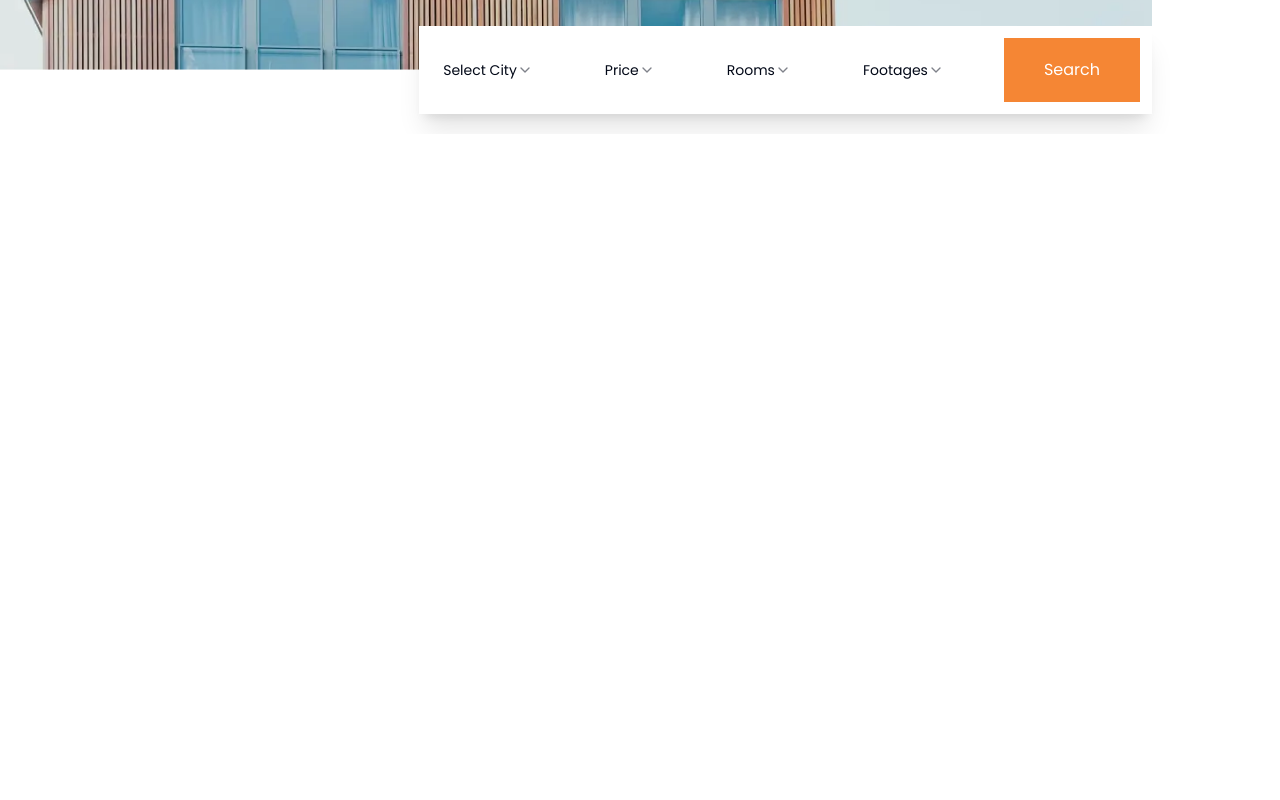
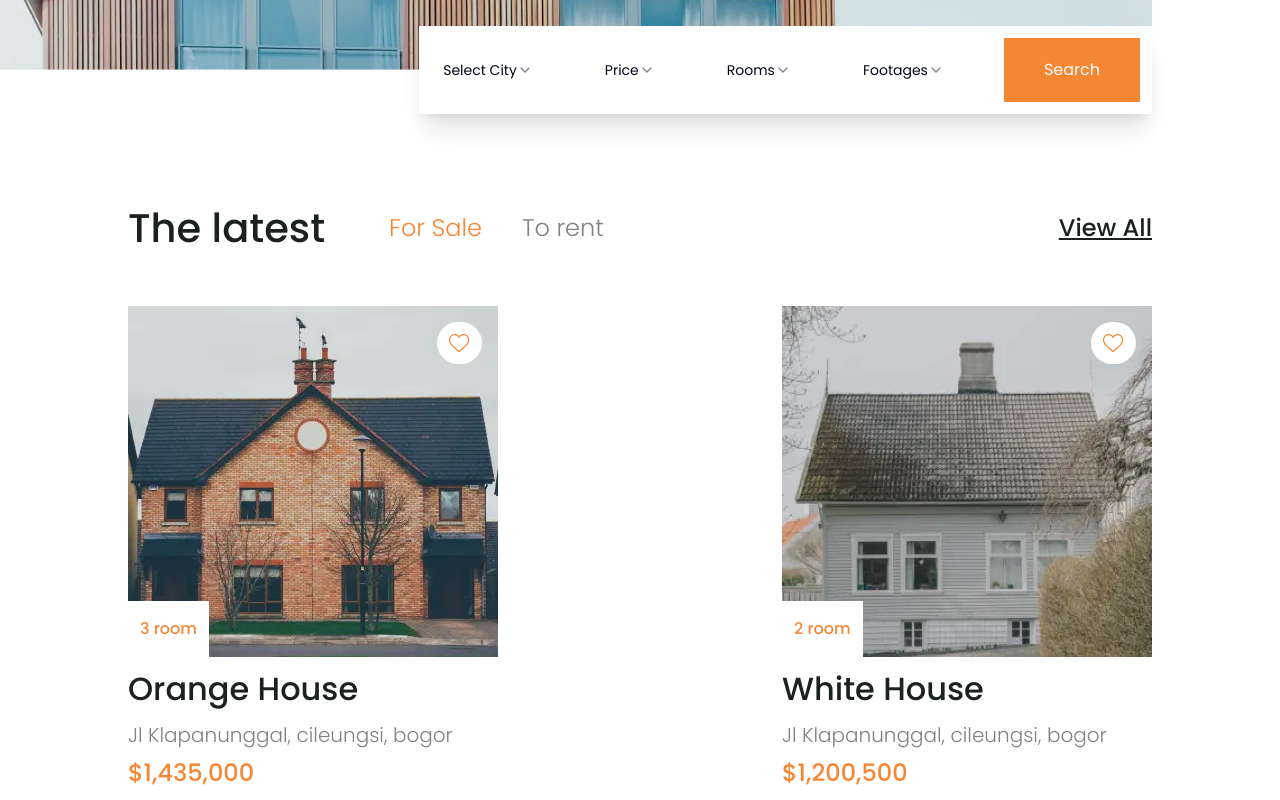
Before and after one commit to weiwei2694/omah, a Next.js app: page / in a window 1280 px wide. Shown: the part 980-1780 px from the top of the page. Before the commit the page ends 1114 px from the top, so only its background shows below. Built offline with nearby package versions, Linux system fonts and the light colour scheme.

Commit message:
feat: the-latest

```diff
--- a/src/app/constants/index.ts
+++ b/src/app/constants/index.ts
@@ -18,3 +18,27 @@ export const listsFindHome = [
 		children: ['1 footage', '2 footage', '3 footage'],
 	},
 ];
+
+export const forSale = [
+	{
+		image: '/orange house.webp',
+		title: 'Orange House',
+		content: 'Jl Klapanunggal, cileungsi, bogor',
+		price: '$1,435,000',
+		total_room: '3 room',
+	},
+	{
+		image: '/white-house.webp',
+		title: 'White House',
+		content: 'Jl Klapanunggal, cileungsi, bogor',
+		price: '$1,200,500',
+		total_room: '2 room',
+	},
+	{
+		image: '/green-house.webp',
+		title: 'Green House',
+		content: 'Jl Klapanunggal, cileungsi, bogor',
+		price: '$2,300,500',
+		total_room: '2 room',
+	},
+];
--- a/src/app/page.tsx
+++ b/src/app/page.tsx
@@ -1,12 +1,11 @@
 import Header from '@/components/header'
-import Heading from '@/components/sharing/heading'
-import SubHeading from '@/components/sharing/subheading'
-import { Button } from '@/components/ui/button'
+import TheLatest from '@/components/the-latest'
 
 export default function Home() {
   return (
     <>
       <Header />
+      <TheLatest />
     </>
   )
 }
--- /dev/null
+++ b/src/components/the-latest.tsx
@@ -0,0 +1,60 @@
+import Link from "next/link"
+import Heading from "./sharing/heading"
+import { forSale } from "@/app/constants"
+import Image from "next/image"
+import SubHeading from "./sharing/subheading"
+
+const TheLatest = () => {
+  return (
+    <section className='section__padding flex flex-col space-y-12'>
+      {/* Heading */}
+      <div className='flex justify-between items-center'>
+        <div className='flex items-center gap-x-16'>
+          <Heading>The latest</Heading>
+          <ul className='flex gap-x-10'>
+            <li className='text-2xl tracking-[1%] font-light text-orange cursor-pointer'>For Sale</li>
+            <li className='text-2xl tracking-[1%] font-light text-gray cursor-pointer'>To rent</li>
+          </ul>
+        </div>
+
+        <Link href='/' className='viewall'>View All</Link>
+      </div>
+
+      {/* Content */}
+      <div className='flex flex-wrap justify-between gap-5'>
+        {forSale.map(e => (
+          <div className='flex flex-col space-y-2'>
+            <div className='relative'>
+              <Image
+                src={e.image}
+                alt={e.title}
+                width={370}
+                height={351}
+                className='object-contain'
+              />
+
+              <div className='absolute bottom-0 left-0 py-4 px-3 bg-white'>
+                <p className='text-orange font-medium tracking-[1%]'>{e.total_room}</p>
+              </div>
+
+              <div className='absolute top-4 right-4 bg-white p-3 rounded-full cursor-pointer'>
+                <Image
+                  src='/heart-icon.svg'
+                  alt='Heart Icon'
+                  width={21}
+                  height={21}
+                  className='object-contain'
+                />
+              </div>
+            </div>
+            <Heading className='text-[32px]'>{e.title}</Heading>
+            <SubHeading>{e.content}</SubHeading>
+            <Heading className='text-2xl text-orange'>{e.price}</Heading>
+          </div>
+        ))}
+      </div>
+    </section>
+  )
+}
+
+export default TheLatest
```
